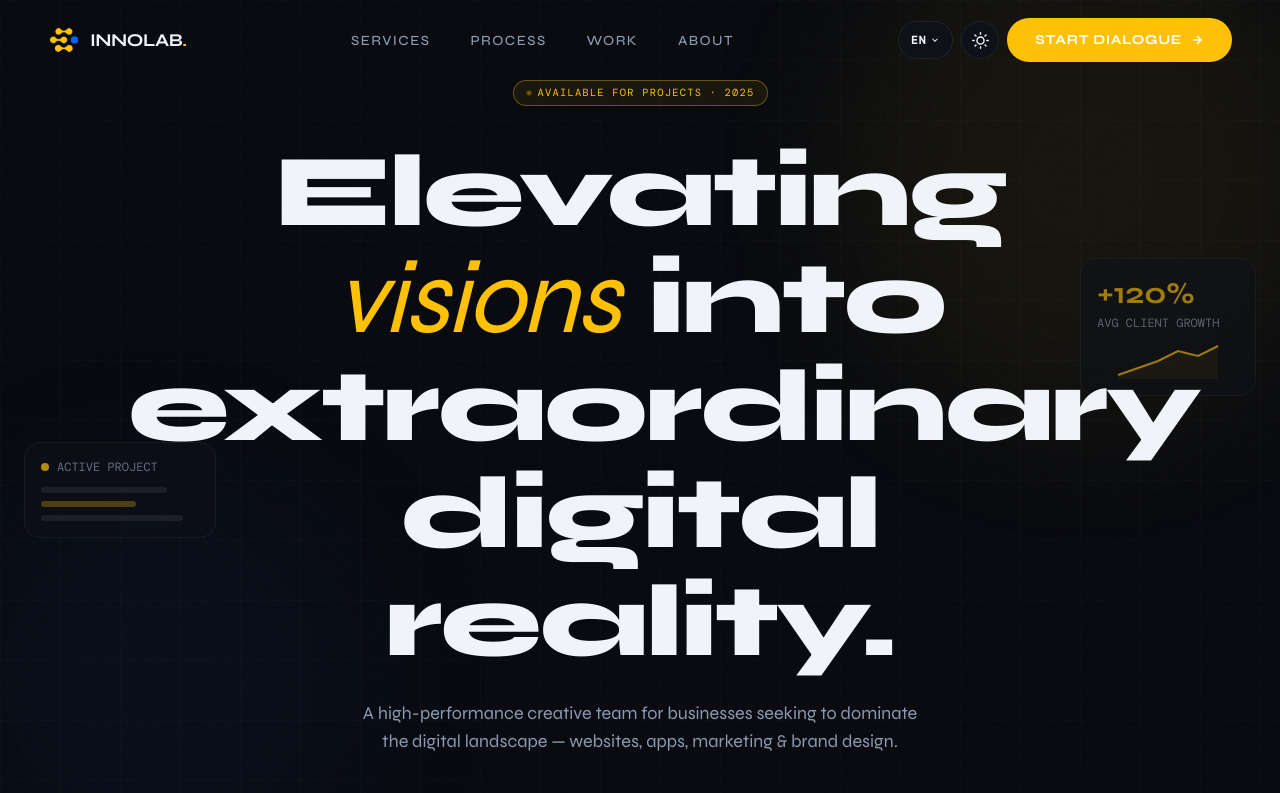
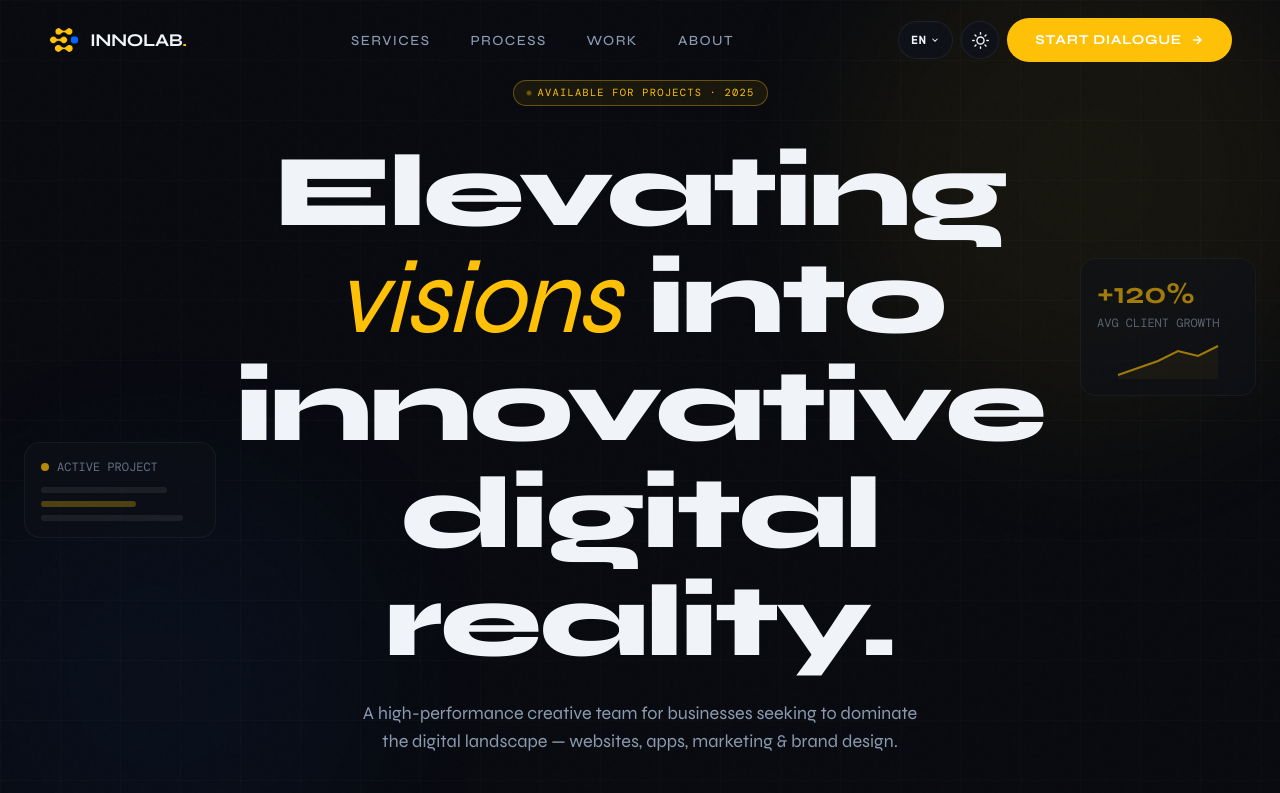
Before and after one commit to kyawMhtet/innolab-website, a Next.js app: page / in a window 1280 px wide. Shown: the top 793 px of the page. Built offline with nearby package versions, Linux system fonts and the light colour scheme; a web font is replaced by a local one.

Commit message:
update hero section headline

```diff
--- a/src/components/LocaleContext.tsx
+++ b/src/components/LocaleContext.tsx
@@ -142,7 +142,7 @@ const en: Translations = {
     headline1: "Elevating",
     headlineItalic: "visions",
     headline2: "into",
-    headline3: "extraordinary digital",
+    headline3: "innovative digital",
     headline4: "reality.",
     sub: "A high-performance creative team for businesses seeking to dominate the digital landscape — websites, apps, marketing & brand design.",
     ctaPrimary: "Start Your Journey",
@@ -226,7 +226,7 @@ const th: Translations = {
     headline1: "ยกระดับ",
     headlineItalic: "วิสัยทัศน์",
     headline2: "สู่",
-    headline3: "ความเป็นจริงดิจิทัล",
+    headline3: "นวัตกรรม",
     headline4: "ที่ยอดเยี่ยม",
     sub: "ทีมครีเอทีฟประสิทธิภาพสูงสำหรับธุรกิจที่ต้องการครองตลาดดิจิทัล — เว็บไซต์ แอป การตลาด & ออกแบบแบรนด์",
     ctaPrimary: "เริ่มต้นเส้นทาง",
@@ -310,7 +310,7 @@ const zh: Translations = {
     headline1: "将",
     headlineItalic: "愿景",
     headline2: "转化为",
-    headline3: "非凡的数字",
+    headline3: "创新的",
     headline4: "现实。",
     sub: "为寻求主导数字领域的企业提供高性能创意团队 — 网站、应用、营销与品牌设计",
     ctaPrimary: "开启旅程",
```
